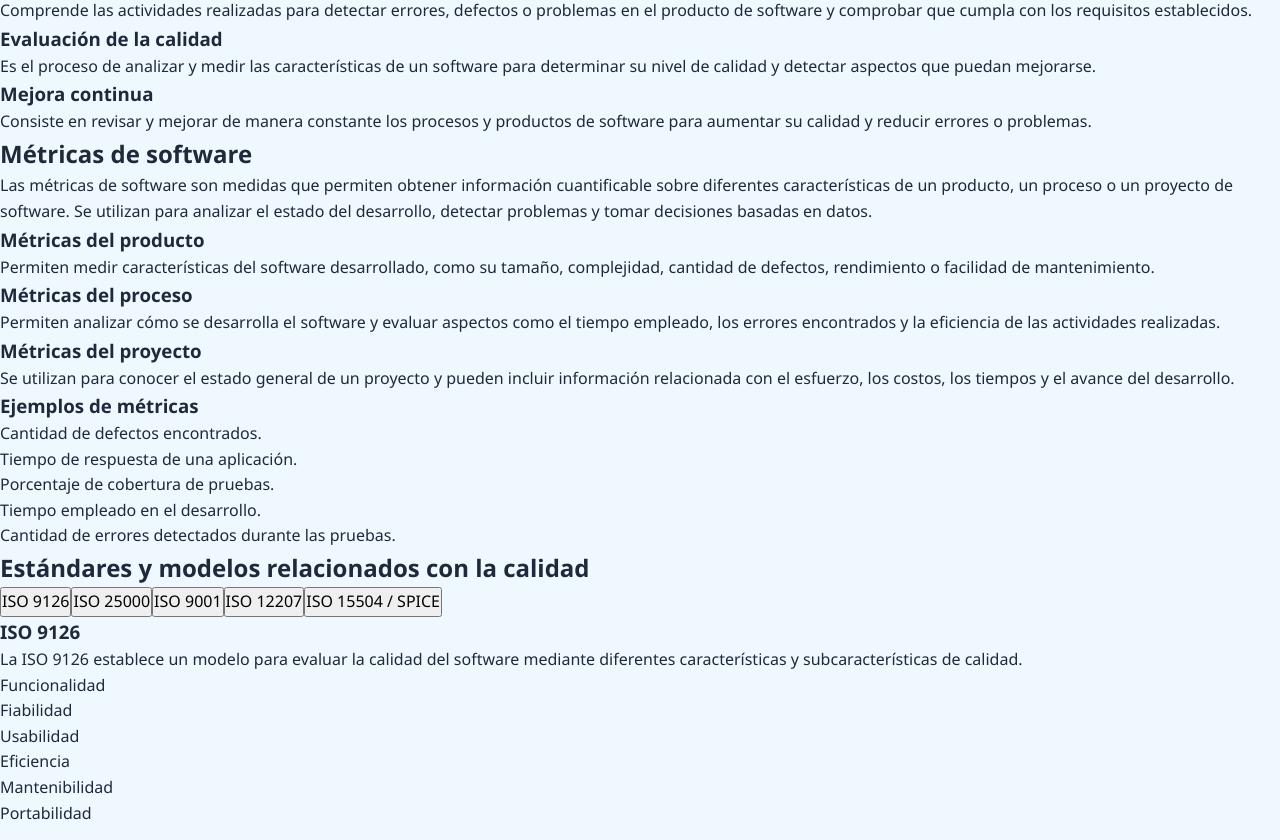
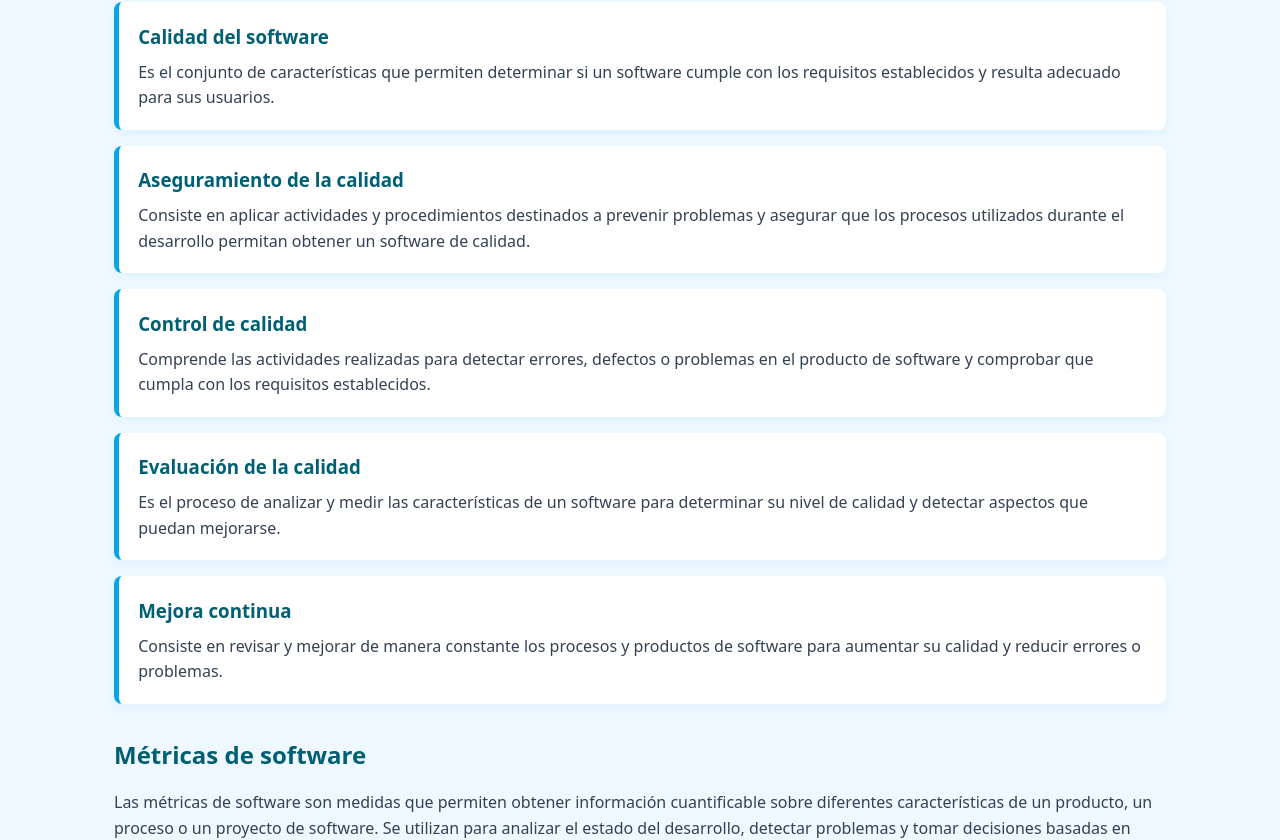
Before and after one commit to Fausto24108/Aura-Scrum, a React (Vite) app: page /fundamentos in a window 1280 px wide. Shown: the part 420-1260 px from the top of the page. Built offline with nearby package versions, Linux system fonts and the light colour scheme.

Commit message:
feat(scope): reparo las imajenes
Sprint: SPR-1 (07/09-23/09)

Tiempo: 21:33

```diff
--- a/src/componentes/Navbar.jsx
+++ b/src/componentes/Navbar.jsx
@@ -1,6 +1,9 @@
 import React, { useState } from "react";
 import { Link } from "react-router-dom";
 import "./Navbar.css";
+import logoAura from "../assets/imagenes/logo.png";
+// 1. Importamos el logo correctamente desde tu carpeta assets
+// NOTA: Si tu archivo se llama 'logo.png' y está directamente en 'assets', usa: '../../assets/logo.png'
 
 export default function Navbar() {
   const [menuAbierto, setMenuAbierto] = useState(false);
@@ -20,8 +23,9 @@ export default function Navbar() {
     <header className="navbar-header">
       {/* Brand: Logo Espiral + Título */}
       <Link to="/" className="navbar-brand" onClick={cerrarTodo}>
+        {/* 2. Usamos la variable importada en lugar del texto plano */}
         <img
-          src="/src/assets/logo.png"
+          src={logoAura}
           alt="A.U.R.A. SCRUM Logo"
           className="navbar-logo-img"
         />
--- a/src/paginas/Fundamentos/Fundamentos.css
+++ b/src/paginas/Fundamentos/Fundamentos.css
@@ -1,41 +1,95 @@
-.fundamentos-container {
-  max-width: 1000px;
+.fundamentos {
+  max-width: 1100px;
   margin: 2rem auto;
   padding: 0 1.5rem;
+  font-family: system-ui, -apple-system, BlinkMacSystemFont, 'Segoe UI', Roboto, sans-serif;
+  color: #334155;
 }
 
-.fundamentos-header {
-  text-align: center;
-  margin-bottom: 2rem;
+.fundamentos h1 {
+  color: #005f73;
+  font-size: 2.2rem;
+  border-bottom: 4px solid #00a8e8;
+  padding-bottom: 0.5rem;
+  margin-bottom: 1.5rem;
 }
 
-.fundamentos-header h2 {
-  color: var(--cyan-dark);
-  font-size: 2rem;
-  border-bottom: 3px solid var(--cyan-vivid);
-  display: inline-block;
-  padding-bottom: 0.3rem;
+.fundamentos h2 {
+  color: #005f73;
+  font-size: 1.5rem;
+  margin-top: 2rem;
+  margin-bottom: 1rem;
 }
 
-.block-info {
-  background-color: var(--bg-card);
-  border: 1px solid var(--border-light);
-  border-radius: 8px;
-  padding: 1.8rem;
-  margin-bottom: 1.5rem;
-  box-shadow: var(--shadow);
+.fundamentos p {
+  line-height: 1.6;
+  font-size: 1rem;
 }
 
-.block-info h3 {
-  color: var(--cyan-strong);
-  margin-bottom: 0.8rem;
+/* Conceptos Clave */
+.concepto-item {
+  background: #ffffff;
+  border-left: 5px solid #00a8e8;
+  border-radius: 8px;
+  padding: 1.2rem;
+  margin-bottom: 1rem;
+  box-shadow: 0 4px 12px rgba(0, 168, 232, 0.08);
+  transition: transform 0.2s ease;
 }
 
-.block-info ul {
-  padding-left: 1.2rem;
-  color: var(--text-dark);
+.concepto-item:hover {
+  transform: translateY(-2px);
 }
 
-.block-info li {
+.concepto-item h3 {
+  color: #005f73;
+  margin-top: 0;
   margin-bottom: 0.5rem;
 }
+
+.concepto-item p {
+  margin: 0;
+}
+
+/* Pestañas / Tabs de Estándares ISO */
+.tab-buttons {
+  display: flex;
+  flex-wrap: wrap;
+  gap: 0.5rem;
+  margin-bottom: 1rem;
+}
+
+.tab-buttons button {
+  background-color: #f0f9ff;
+  border: 2px solid #bae6fd;
+  color: #005f73;
+  padding: 0.6rem 1.2rem;
+  border-radius: 20px;
+  font-weight: 600;
+  cursor: pointer;
+  transition: all 0.2s ease;
+}
+
+.tab-buttons button:hover {
+  background-color: #00a8e8;
+  color: #ffffff;
+  border-color: #00a8e8;
+}
+
+.tab-content {
+  background: #ffffff;
+  border: 2px solid #bae6fd;
+  border-radius: 12px;
+  padding: 1.5rem;
+  box-shadow: 0 4px 12px rgba(0, 140, 180, 0.06);
+}
+
+.tab-content h3 {
+  color: #005f73;
+  margin-top: 0;
+}
+
+.tab-content ul {
+  padding-left: 1.2rem;
+  line-height: 1.8;
+}
--- a/src/paginas/Fundamentos/Fundamentos.jsx
+++ b/src/paginas/Fundamentos/Fundamentos.jsx
@@ -5,7 +5,7 @@ function Fundamentos() {
   const [normaActiva, setNormaActiva] = useState("iso9126");
 
   return (
-    <main>
+    <main className="fundamentos">
       <h1>Fundamentos de Calidad</h1>
 
       <section>
@@ -19,10 +19,11 @@ function Fundamentos() {
         </p>
       </section>
 
+      {/* Conceptos clave structured (Requerimiento US-02) */}
       <section>
         <h2>Conceptos clave de calidad</h2>
 
-        <article>
+        <article className="concepto-item">
           <h3>Calidad del software</h3>
           <p>
             Es el conjunto de características que permiten determinar si un
@@ -31,7 +32,7 @@ function Fundamentos() {
           </p>
         </article>
 
-        <article>
+        <article className="concepto-item">
           <h3>Aseguramiento de la calidad</h3>
           <p>
             Consiste en aplicar actividades y procedimientos destinados a
@@ -40,7 +41,7 @@ function Fundamentos() {
           </p>
         </article>
 
-        <article>
+        <article className="concepto-item">
           <h3>Control de calidad</h3>
           <p>
             Comprende las actividades realizadas para detectar errores,
@@ -49,7 +50,7 @@ function Fundamentos() {
           </p>
         </article>
 
-        <article>
+        <article className="concepto-item">
           <h3>Evaluación de la calidad</h3>
           <p>
             Es el proceso de analizar y medir las características de un
@@ -58,7 +59,7 @@ function Fundamentos() {
           </p>
         </article>
 
-        <article>
+        <article className="concepto-item">
           <h3>Mejora continua</h3>
           <p>
             Consiste en revisar y mejorar de manera constante los procesos y
@@ -68,9 +69,9 @@ function Fundamentos() {
         </article>
       </section>
 
+      {/* Métricas structured */}
       <section>
         <h2>Métricas de software</h2>
-
         <p>
           Las métricas de software son medidas que permiten obtener información
           cuantificable sobre diferentes características de un producto, un
@@ -101,6 +102,7 @@ function Fundamentos() {
         </p>
 
         <h3>Ejemplos de métricas</h3>
+        {/* Lista informativa legible */}
         <ul>
           <li>Cantidad de defectos encontrados.</li>
           <li>Tiempo de respuesta de una aplicación.</li>
@@ -110,18 +112,19 @@ function Fundamentos() {
         </ul>
       </section>
 
+      {/* Estándares con TABS (Requerimiento US-02) */}
       <section>
         <h2>Estándares y modelos relacionados con la calidad</h2>
 
-        <div className="tabs">
-          <button className={normaActiva === "iso9126" ? "tab-activa" : ""} onClick={() => setNormaActiva("iso9126")}>ISO 9126</button>
-          <button className={normaActiva === "iso25000" ? "tab-activa" : ""} onClick={() => setNormaActiva("iso25000")}>ISO 25000</button>
-          <button className={normaActiva === "iso9001" ? "tab-activa" : ""} onClick={() => setNormaActiva("iso9001")}>ISO 9001</button>
-          <button className={normaActiva === "iso12207" ? "tab-activa" : ""} onClick={() => setNormaActiva("iso12207")}>ISO 12207</button>
-          <button className={normaActiva === "iso15504" ? "tab-activa" : ""} onClick={() => setNormaActiva("iso15504")}>ISO 15504 / SPICE</button>
+        <div className="tab-buttons">
+          <button onClick={() => setNormaActiva("iso9126")}>ISO 9126</button>
+          <button onClick={() => setNormaActiva("iso25000")}>ISO 25000</button>
+          <button onClick={() => setNormaActiva("iso9001")}>ISO 9001</button>
+          <button onClick={() => setNormaActiva("iso12207")}>ISO 12207</button>
+          <button onClick={() => setNormaActiva("iso15504")}>ISO 15504 / SPICE</button>
         </div>
 
-        <div className="contenido-tab">
+        <div className="tab-content">
           {normaActiva === "iso9126" && (
             <article>
               <h3>ISO 9126</h3>
--- a/src/paginas/Inicio/Inicio.jsx
+++ b/src/paginas/Inicio/Inicio.jsx
@@ -1,5 +1,7 @@
 import { Link } from "react-router-dom";
 import "./Inicio.css";
+// Importación corregida con la ruta de tu proyecto
+import ilustracionKanban from "../../assets/imagenes/kanban-illustration.png";
 
 export default function Inicio() {
   return (
@@ -19,8 +21,12 @@ export default function Inicio() {
           </Link>
         </div>
         <div className="hero-image">
-          {/* Carga la imagen desde public/hero-scrum.png */}
-          <img src="/hero-scrum.png" alt="Ilustración Scrum" className="hero-img-src" />
+          {/* Se usa la variable importada de la imagen */}
+          <img
+            src={ilustracionKanban}
+            alt="Ilustración Scrum"
+            className="hero-img-src"
+          />
         </div>
       </section>
 
--- a/src/paginas/Tecnicas/Tecnicas.css
+++ b/src/paginas/Tecnicas/Tecnicas.css
@@ -1,44 +1,107 @@
-.tecnicas-container {
+.tecnicas {
   max-width: 1100px;
   margin: 2rem auto;
   padding: 0 1.5rem;
+  font-family: system-ui, -apple-system, BlinkMacSystemFont, 'Segoe UI', Roboto, sans-serif;
+  color: #334155;
 }
 
-.tecnicas-title {
-  color: var(--cyan-dark);
-  font-size: 2rem;
-  text-align: center;
+.tecnicas h1 {
+  color: #005f73;
+  font-size: 2.2rem;
+  border-bottom: 4px solid #00a8e8;
+  padding-bottom: 0.5rem;
+  margin-bottom: 1.5rem;
+}
+
+.tecnicas h2 {
+  color: #005f73;
+  font-size: 1.5rem;
+  margin-top: 2rem;
+  margin-bottom: 1rem;
+}
+
+/* Niveles de Pruebas (Grid Layout) */
+.niveles-grid {
+  display: grid;
+  grid-template-columns: repeat(auto-fit, minmax(280px, 1fr));
+  gap: 1.5rem;
   margin-bottom: 2rem;
 }
 
-.tecnicas-grid {
-  display: grid;
-  grid-template-columns: repeat(auto-fit, minmax(300px, 1fr));
-  gap: 2rem;
+.nivel-item {
+  background: #ffffff;
+  border: 2px solid #bae6fd;
+  border-top: 5px solid #00a8e8;
+  border-radius: 12px;
+  padding: 1.5rem;
+  box-shadow: 0 4px 12px rgba(0, 140, 180, 0.06);
 }
 
-.tecnica-card {
-  background: var(--bg-card);
-  border: 1px solid var(--border-light);
-  border-top: 4px solid var(--cyan-vivid);
-  border-radius: 8px;
-  padding: 1.5rem;
-  box-shadow: var(--shadow);
-}
-
-.tecnica-card h4 {
-  color: var(--cyan-strong);
-  font-size: 1.2rem;
+.nivel-item h3 {
+  color: #005f73;
+  margin-top: 0;
   margin-bottom: 0.8rem;
 }
 
-.badge-tag {
-  display: inline-block;
-  background-color: #e0f2fe;
-  color: var(--cyan-strong);
-  font-size: 0.85rem;
-  font-weight: 700;
-  padding: 0.2rem 0.6rem;
+/* Tipos de Pruebas (Interactivas) */
+.tipos-pruebas {
+  display: grid;
+  grid-template-columns: repeat(auto-fit, minmax(320px, 1fr));
+  gap: 1.5rem;
+  margin-bottom: 2rem;
+}
+
+.prueba-item {
+  background: #ffffff;
+  border: 2px solid #00a8e8;
   border-radius: 12px;
+  padding: 1.5rem;
+  box-shadow: 0 4px 12px rgba(0, 168, 232, 0.08);
+}
+
+.prueba-item h3 {
+  color: #005f73;
+  margin-top: 0;
+}
+
+.prueba-item button {
+  background-color: #00a8e8;
+  color: #ffffff;
+  border: none;
+  padding: 0.6rem 1.2rem;
+  border-radius: 20px;
+  font-weight: 600;
+  cursor: pointer;
+  margin-top: 0.5rem;
+  transition: background-color 0.2s ease;
+}
+
+.prueba-item button:hover {
+  background-color: #005f73;
+}
+
+.prueba-detalles {
   margin-top: 1rem;
+  padding: 1rem;
+  background-color: #f0f9ff;
+  border-radius: 8px;
+  border-left: 4px solid #00a8e8;
 }
+
+.prueba-detalles h4 {
+  color: #005f73;
+  margin: 0.5rem 0 0.2rem 0;
+}
+
+/* Técnicas */
+.tecnica-item {
+  background: #ffffff;
+  border-bottom: 1px solid #e0f2fe;
+  padding: 1rem 0;
+}
+
+.tecnica-item h3 {
+  color: #005f73;
+  margin: 0 0 0.4rem 0;
+}
```
Also changed, not shown: src/paginas/Tecnicas/Tecnicas.jsx (+26 -21 lines), src/assets/imagenes/kanban-illustration.png (added), src/assets/imagenes/logo.png (added).
